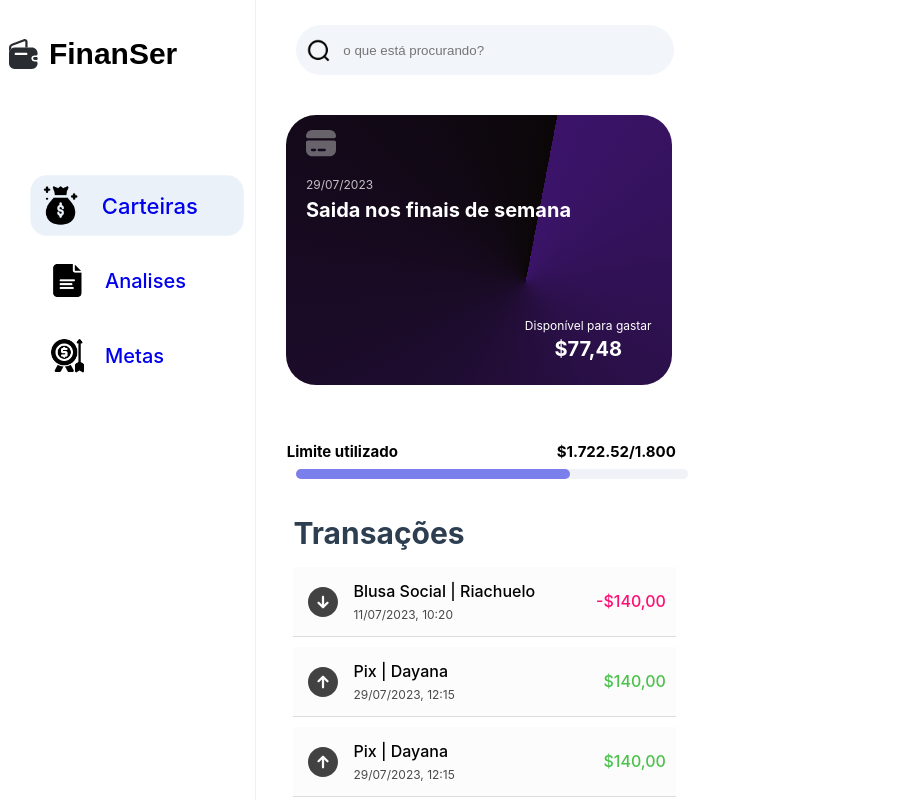
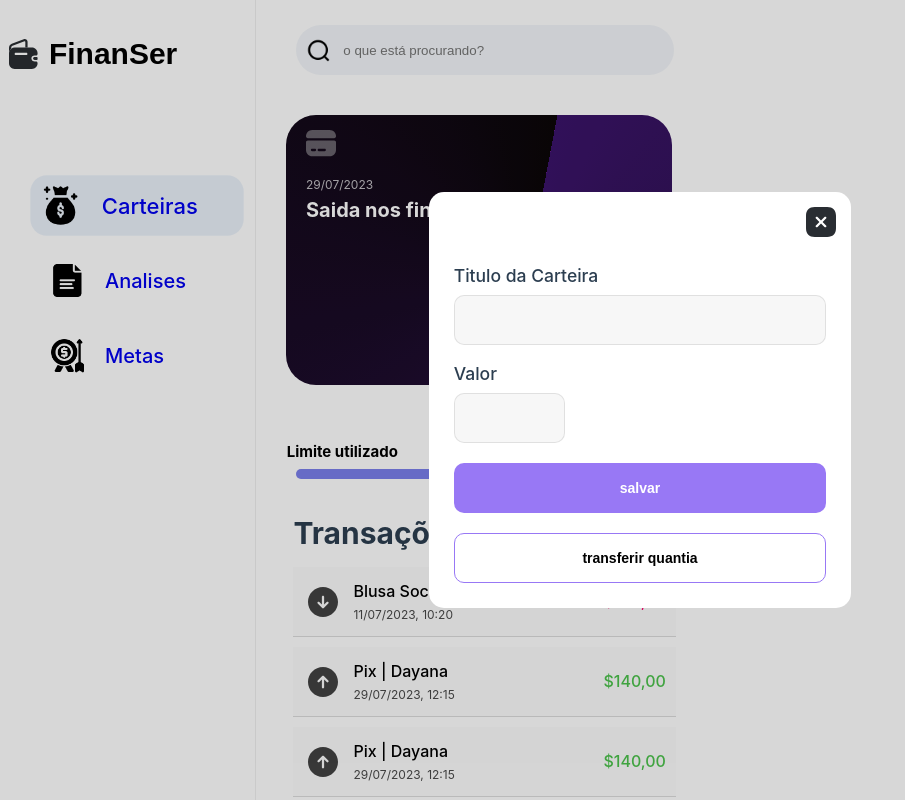
Before and after one commit to Vittorg3/project-wallet-front, a Vue app: page /wallets in a window 1280 px wide. Shown: the whole page, without its empty margins (0-905 px from the left). Built offline with nearby package versions, Linux system fonts and the light colour scheme; a web font is replaced by a local one.

Commit message:
wip: componente modal

```diff
--- /dev/null
+++ b/src/components/modal/Modal.vue
@@ -0,0 +1,20 @@
+<template>
+  <div class="modal">
+    <slot></slot>
+  </div>
+</template>
+
+<script setup lang="ts">
+</script>
+
+<style scoped>
+  .modal {
+    display: flex;
+    align-items: center;
+    justify-content: center;
+    position: absolute;
+    inset: 0;
+    background-color: #00000028;
+    z-index: 2;
+  }
+</style>
--- a/src/main.ts
+++ b/src/main.ts
@@ -6,7 +6,12 @@ import { createPinia } from 'pinia'
 import App from './App.vue'
 import router from './router'
 
+import Modal from '@/components/modal/Modal.vue'
+
 const app = createApp(App)
+
+// registrando componentes globalmente
+app.component('modal', Modal)
 
 app.use(createPinia())
 app.use(router)
--- a/src/views/Wallets.vue
+++ b/src/views/Wallets.vue
@@ -213,6 +213,21 @@
     <section class="quick-start-section">
 
     </section>
+    <modal>
+      <div class="modal-content">
+        <div class="modal-header">
+          <img src="src/assets/img/svg/close-icon.svg" />
+        </div>
+        <div class="modal-form">
+          <h3>Titulo da Carteira</h3>
+          <input class="input-custom" type="text" />
+          <h3>Valor</h3>
+          <input class="input-custom" type="text" />
+          <button class="btn-modal-primary">salvar</button>
+          <button class="btn-modal-secondary">transferir quantia</button>
+        </div>
+      </div>
+    </modal>
   </main>
 </template>
 
@@ -220,6 +235,74 @@
 </script>
 
 <style scoped>
+  div.modal-content {
+    display: flex;
+    flex-direction: column;
+    padding: 15px;
+    min-width: 400px;
+    min-height: 400px;
+    border-radius: 15px;
+    background-color: white;
+  }
+
+  div.modal-header {
+    display: flex;
+    justify-content: flex-end;
+    width: 100%;
+    height: 30px;
+  }
+
+  div.modal-header img {
+    width: 30px;
+    cursor: pointer;
+  }
+
+  div.modal-form {
+    width: 100%;
+    height: 100%;
+    padding: 10px;
+  }
+
+  div.modal-form h3 {
+    font-weight: 500;
+    padding-top: 15px;
+  }
+
+  div.modal-form .input-custom {
+    width: 100%;
+    height: 50px;
+    border-radius: 10px;
+    outline: 0;
+    border: 0.5px solid #00000018;
+    background-color: #d9d9d934;
+    padding-left: 10px;
+    margin-top: 5px;
+  }
+
+  div.modal-form .input-custom:nth-of-type(2) {
+    width: 30%;
+  }
+
+  button.btn-modal-primary, .btn-modal-secondary {
+    width: 100%;
+    height: 50px;
+    border-radius: 10px;
+    margin-top: 20px;
+    outline: 0;
+    border: 0;
+    color: #fff;
+    font-weight: bold;
+    cursor: pointer;
+    font-size: 14px;
+    background-color: #9878F5;
+  }
+
+  button.btn-modal-secondary {
+    border: 1px solid #9878F5;
+    color: #000;
+    background-color: #fff;
+  }
+
   main {
     display: flex;
     width: 100%;
```
Also changed, not shown: src/assets/img/svg/close-icon.svg (added).
